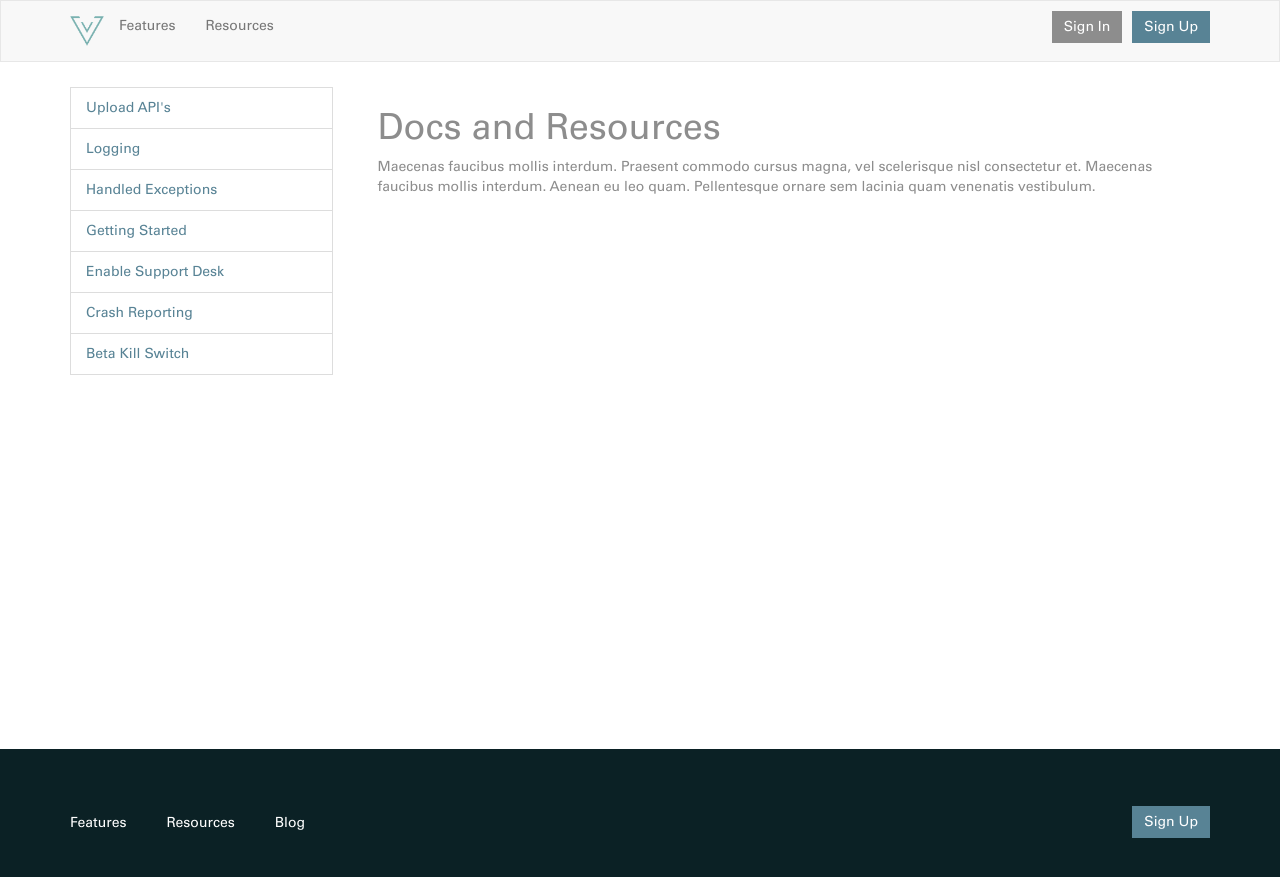
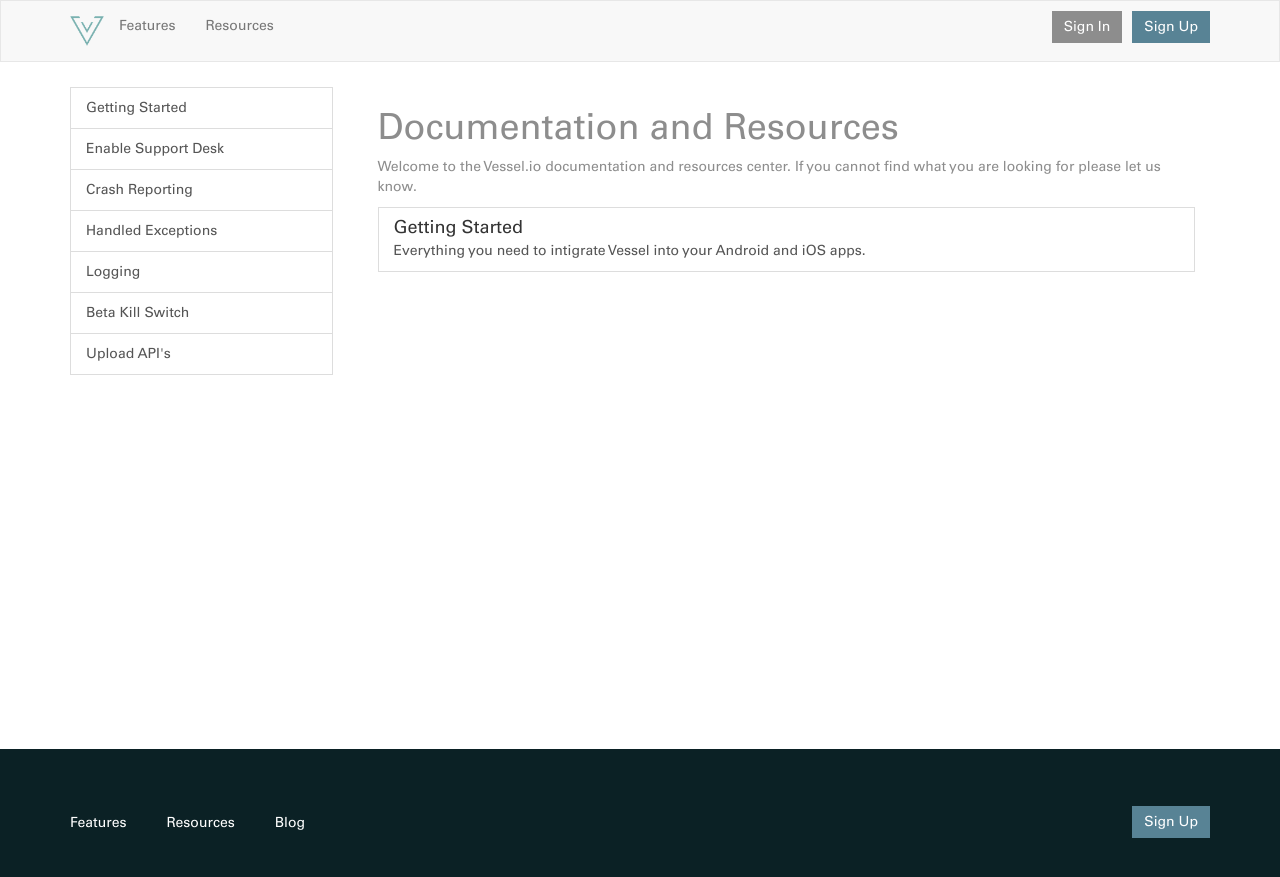
Before and after one commit to vesselio/resources, a Jekyll site: the page built from index.html, in a window 1280 px wide. Shown: the top 877 px of the page. Built offline with Jekyll 4.4.1, drawn with Linux system fonts in a browser that asks for light colours.

Commit message:
formatting updated

```diff
--- a/_includes/left_nav.html
+++ b/_includes/left_nav.html
@@ -1,7 +1,5 @@
-<ul class="list-group side-nav">
-  {% for post in site.posts %}
-    <li class="list-group-item">
-      <a href="{{ post.url }}">{{ post.title }}</a>
-    </li>
-  {% endfor %}
-</ul>
+<div class="list-group side-nav">
+    {% for post in site.posts reversed %}
+        <a class="list-group-item" href="{{ post.url }}">{{ post.title }}</a>
+    {% endfor %}
+</div>
--- a/index.html
+++ b/index.html
@@ -3,5 +3,12 @@ layout: default
 title: Vessel docs site
 overview: true
 ---
-<h1>Docs and Resources</h1>
-<p>Maecenas faucibus mollis interdum. Praesent commodo cursus magna, vel scelerisque nisl consectetur et. Maecenas faucibus mollis interdum. Aenean eu leo quam. Pellentesque ornare sem lacinia quam venenatis vestibulum.</p>
+<h1>Documentation and Resources</h1>
+<p>Welcome to the Vessel.io documentation and resources center. If you cannot find what you are looking for please let us know.</p>
+
+<div class="list-group">
+    <a class='list-group-item' href='/getting-started'>
+        <h4 class='list-group-item-heading'>Getting Started</h4>
+        <p class="list-group-item-text">Everything you need to intigrate Vessel into your Android and iOS apps.</p>
+    </a>
+</div>
```
Also changed, not shown: _posts/2013-09-07-getting-started.html (renamed from _posts/2013-09-13-getting-started.html), _posts/2013-09-08-enable-support-desk.html (renamed from _posts/2013-09-13-enable-support-desk.html), _posts/2013-09-09-crash-reporting.html (renamed from _posts/2013-09-13-crash-reporting.html), _posts/2013-09-10-handled-exceptions.html (renamed from _posts/2013-09-13-handled-exceptions.html), _posts/2013-09-11-logging.html (renamed from _posts/2013-09-13-logging.html), _posts/2013-09-12-beta-kill-switch.html (renamed from _posts/2013-09-13-beta-kill-switch.html).
